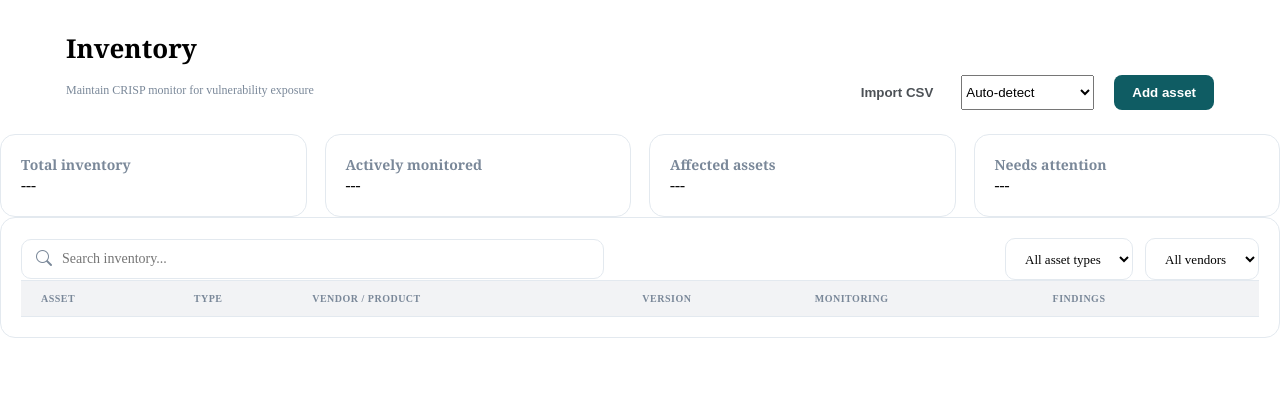
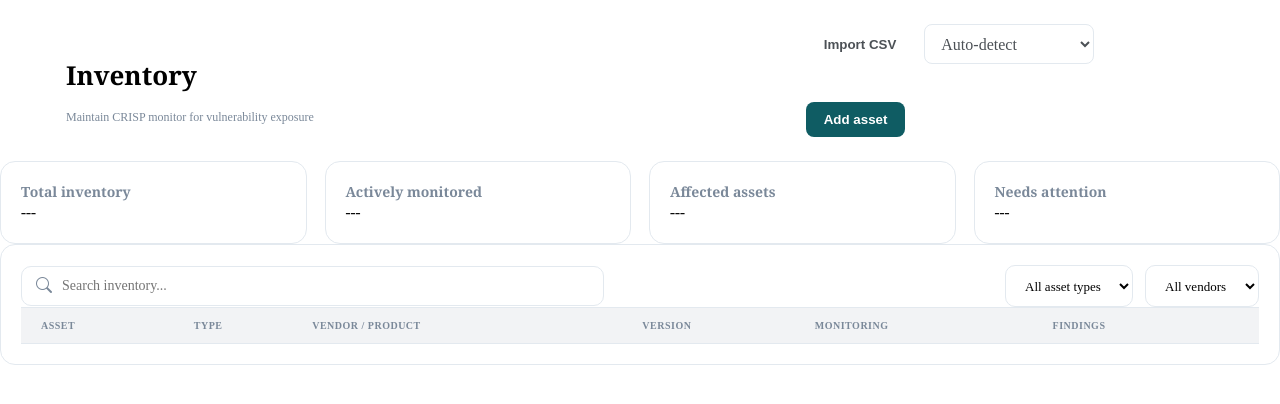
Before and after one commit to gxm097/CRISP, a website: page frontend/inventory.html in a window 1280 px wide. Drawn offline with nearby package versions, Linux system fonts and the light colour scheme; no server answers.

Commit message:
fixed css issues

```diff
--- a/frontend/Styles/overview.css
+++ b/frontend/Styles/overview.css
@@ -311,7 +311,9 @@ font-weight: 700;
 /*buttons*/
 .btn-group{
     display: flex;
-    gap: 10px ;
+    flex-wrap: wrap;
+    align-items: center;
+    gap: 10px;
 }
 
 .import-btn{
@@ -488,3 +490,27 @@ padding-top: 16px;
     max-height: 90vh;
     overflow: auto;
 }
+
+#import-type {
+    height: 40px;
+    padding: 0 12px;
+    border: 1px solid #e3e9ef;
+    border-radius: 8px;
+    background: #fff;
+    color: #4c5156;
+    font: inherit;
+}
+
+#import-status {
+    flex-basis: 100%;
+    min-height: 18px;
+    margin: 0;
+    color: #7a8899;
+    font-size: 12px;
+    text-align: right;
+}
+
+.import-btn:disabled {
+    cursor: wait;
+    opacity: 0.65;
+}
```
Also changed, not shown: frontend/assessments.html (+1 -1 lines), frontend/dashboard.html (+6 -6 lines), frontend/overview.html (+1 -1 lines).
